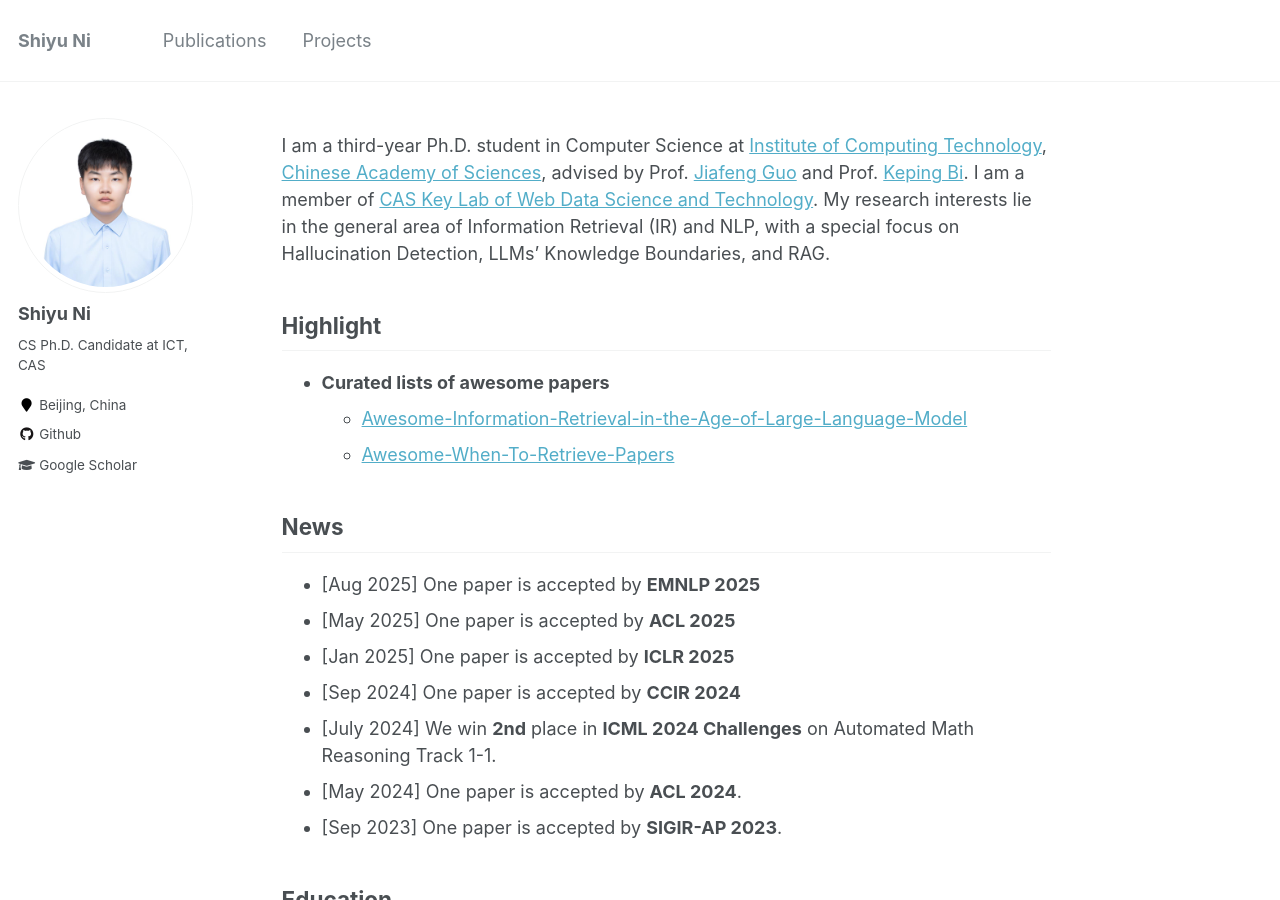
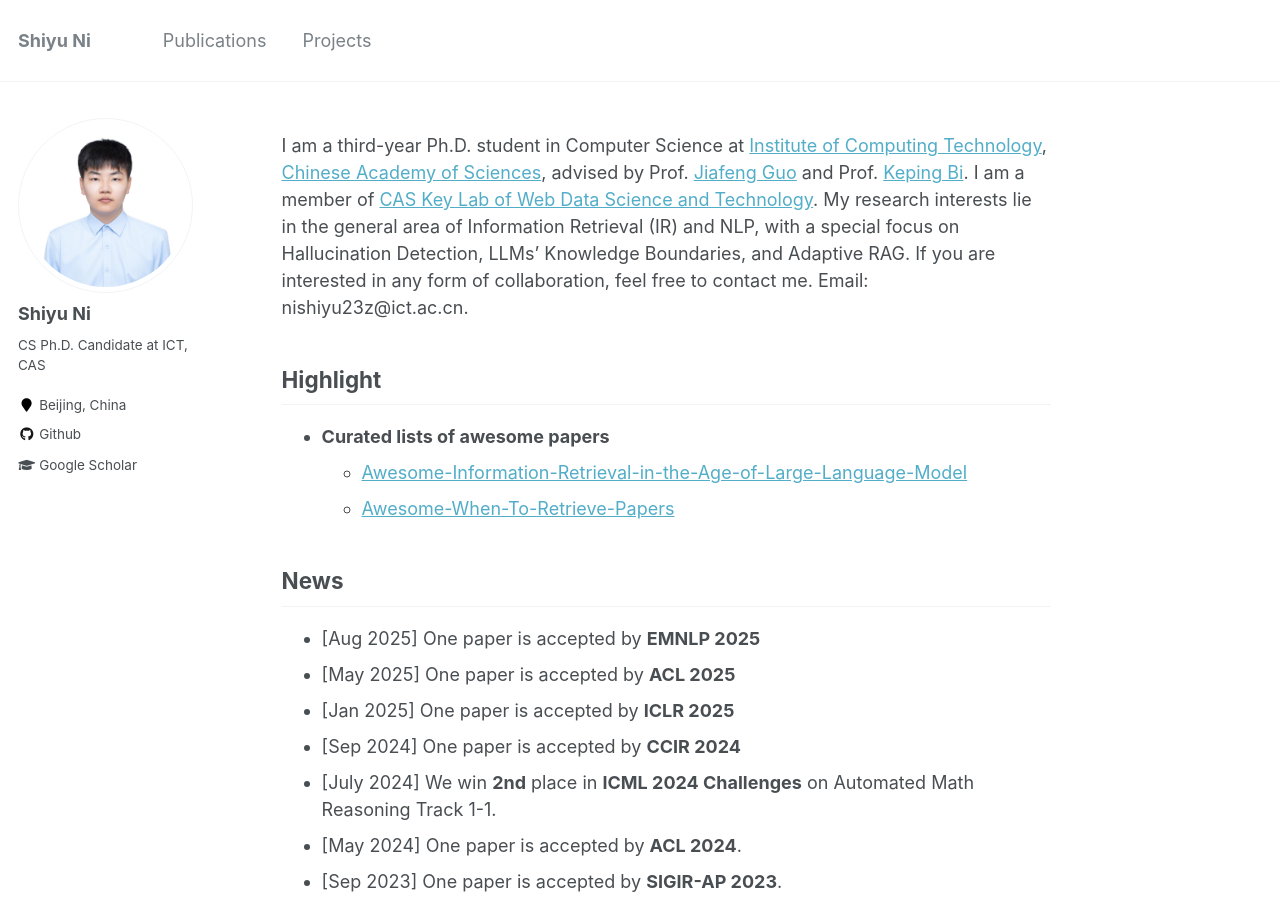
Before and after one commit to ShiyuNee/ShiyuNee.github.io, a Jekyll site: the page built from _pages/about.md, in a window 1280 px wide and 900 px high. Built offline with Jekyll 4.4.1, drawn with Linux system fonts in a browser that asks for light colours.

Commit message:
add email

```diff
--- a/_pages/about.md
+++ b/_pages/about.md
@@ -9,7 +9,8 @@ redirect_from:
 ---
 
 
-I am a third-year Ph.D. student in Computer Science at [Institute of Computing Technology](http://www.ict.ac.cn/), [Chinese Academy of Sciences](http://www.cas.cn/), advised by Prof. [Jiafeng Guo](http://www.bigdatalab.ac.cn/gjf/) and Prof. [Keping Bi](https://kepingbi.github.io/). I am a member of [CAS Key Lab of Web Data Science and Technology](http://www.bigdatalab.ac.cn/). My research interests lie in the general area of Information Retrieval (IR) and NLP, with a special focus on Hallucination Detection, LLMs' Knowledge Boundaries, and RAG.
+I am a third-year Ph.D. student in Computer Science at [Institute of Computing Technology](http://www.ict.ac.cn/), [Chinese Academy of Sciences](http://www.cas.cn/), advised by Prof. [Jiafeng Guo](http://www.bigdatalab.ac.cn/gjf/) and Prof. [Keping Bi](https://kepingbi.github.io/). I am a member of [CAS Key Lab of Web Data Science and Technology](http://www.bigdatalab.ac.cn/). My research interests lie in the general area of Information Retrieval (IR) and NLP, with a special focus on Hallucination Detection, LLMs' Knowledge Boundaries, and Adaptive RAG. If you are interested in any form of collaboration, feel free to contact me. Email: nishiyu23z@ict.ac.cn.
+
 
 ## Highlight
 
```
